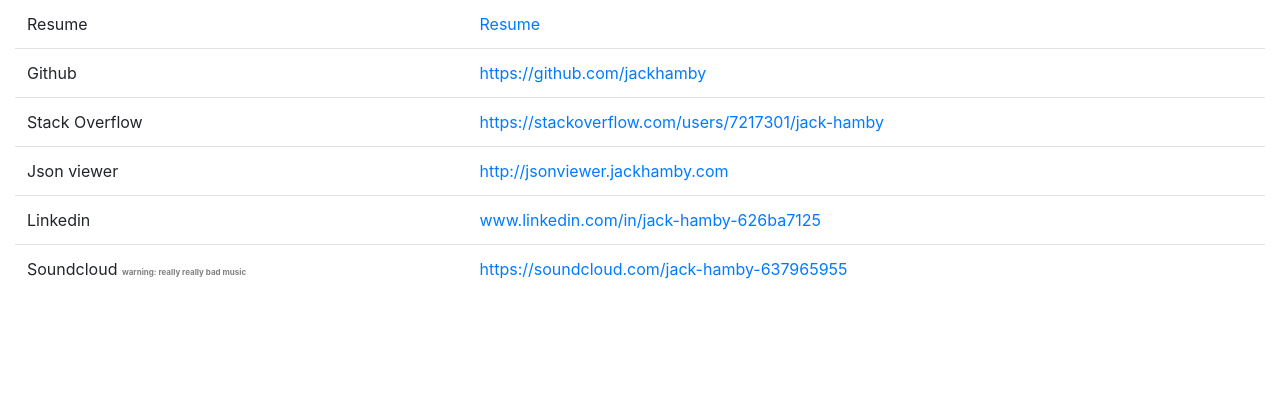
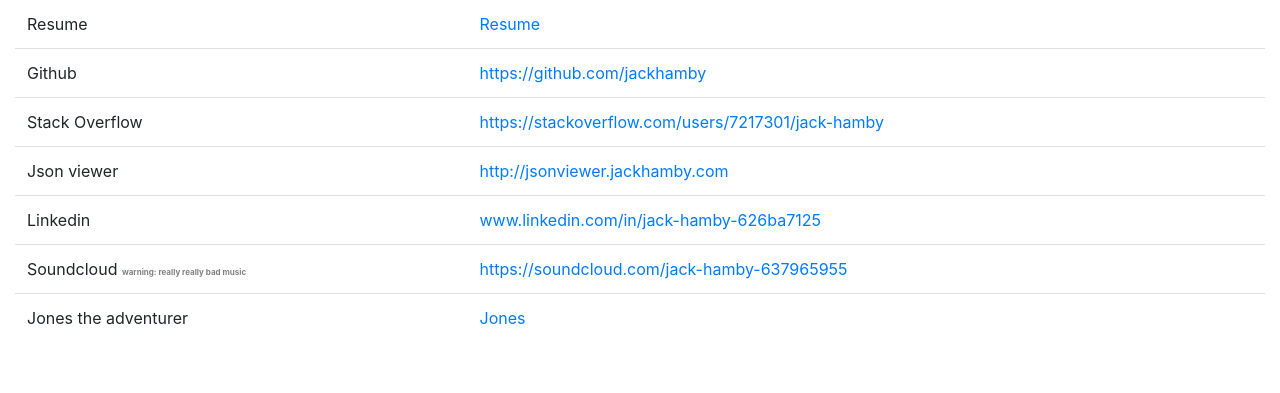
Before and after one commit to jackhamby/jackhamby.com, a Flask app: page / in a window 1280 px wide. Shown: the part 75-468 px from the top of the page. Run offline with Flask 2, Linux system fonts and the light colour scheme; some libraries are stand-ins or nearby versions.

Commit message:
add jones link

```diff
--- a/templates/index.html
+++ b/templates/index.html
@@ -40,6 +40,14 @@
                         <td> <a href="https://soundcloud.com/jack-hamby-637965955">https://soundcloud.com/jack-hamby-637965955</a></td>
                     </tr>
 
+                    <tr>
+                        <td>
+                            Jones the adventurer
+                            <td> <a href="http://64.227.56.145:3000/"> Jones </a></td>
+
+                        </td>
+                    </tr>
+
                 </table>
             </div>
 
```
